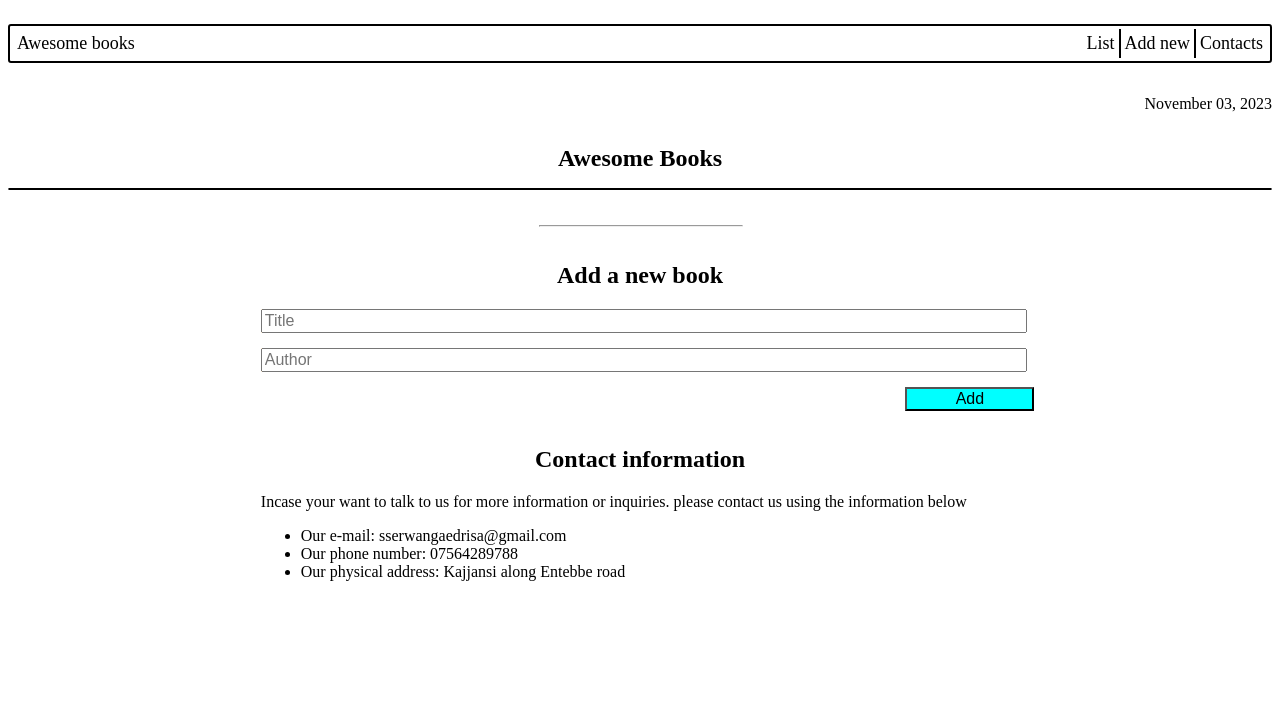
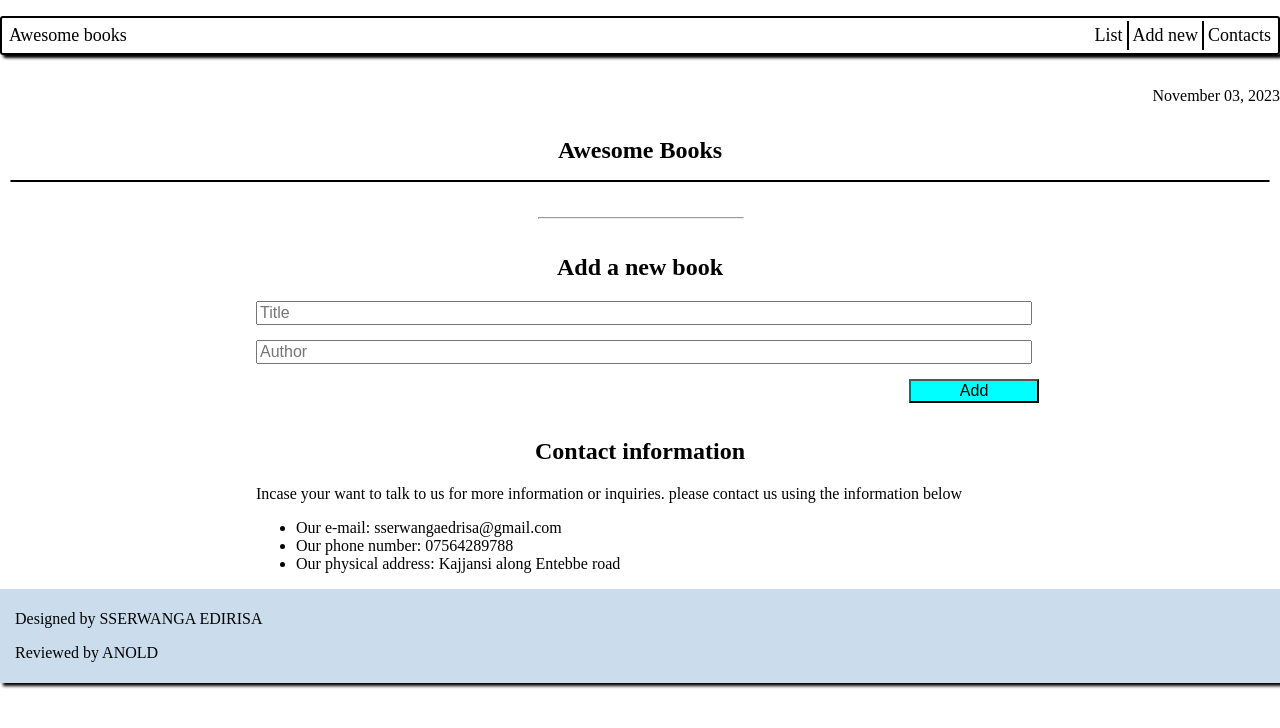
Before and after one commit to sserwangaedrisa/Awesome-Books-Store, a website: page index.html in a window 1280 px wide. Drawn offline with Linux system fonts and the light colour scheme.

Commit message:
Added the footer styles

```diff
--- a/index.html
+++ b/index.html
@@ -51,6 +51,13 @@
         </ul>
       </div>
     </section>
+
+    <section class="footerSection">
+      <div class="footer">
+        <p class="footerContent">Designed by SSERWANGA EDIRISA</p>
+        <p class="reviewer">Reviewed by ANOLD</p>
+      </div>
+    </section>
     <script type="text/javascript" src="index.js"></script>
   </body>
 </html>
--- a/style.css
+++ b/style.css
@@ -1,3 +1,9 @@
+html,
+body {
+  height: 100%;
+  margin: 0;
+  padding: 0;
+}
 .Nav {
   display: flex;
   flex-direction: column;
@@ -11,6 +17,7 @@
   display: flex;
   flex-direction: row;
   justify-content: flex-end;
+  box-shadow: 3px 3px 3px black;
 }
 .firstlist {
   border-right: 2px solid black;
@@ -36,6 +43,7 @@ h1 {
 }
 
 .books-section {
+  margin: 10px;
   border: 1px solid black;
   border-radius: 5px;
 }
@@ -106,3 +114,12 @@ h2 {
 .contactList {
   list-style: initial;
 }
+.footerSection {
+  background-color: rgb(203, 221, 237);
+  padding: 5px;
+  box-shadow: 3px 3px 3px black;
+}
+
+.footer {
+  margin: 10px;
+}
```
